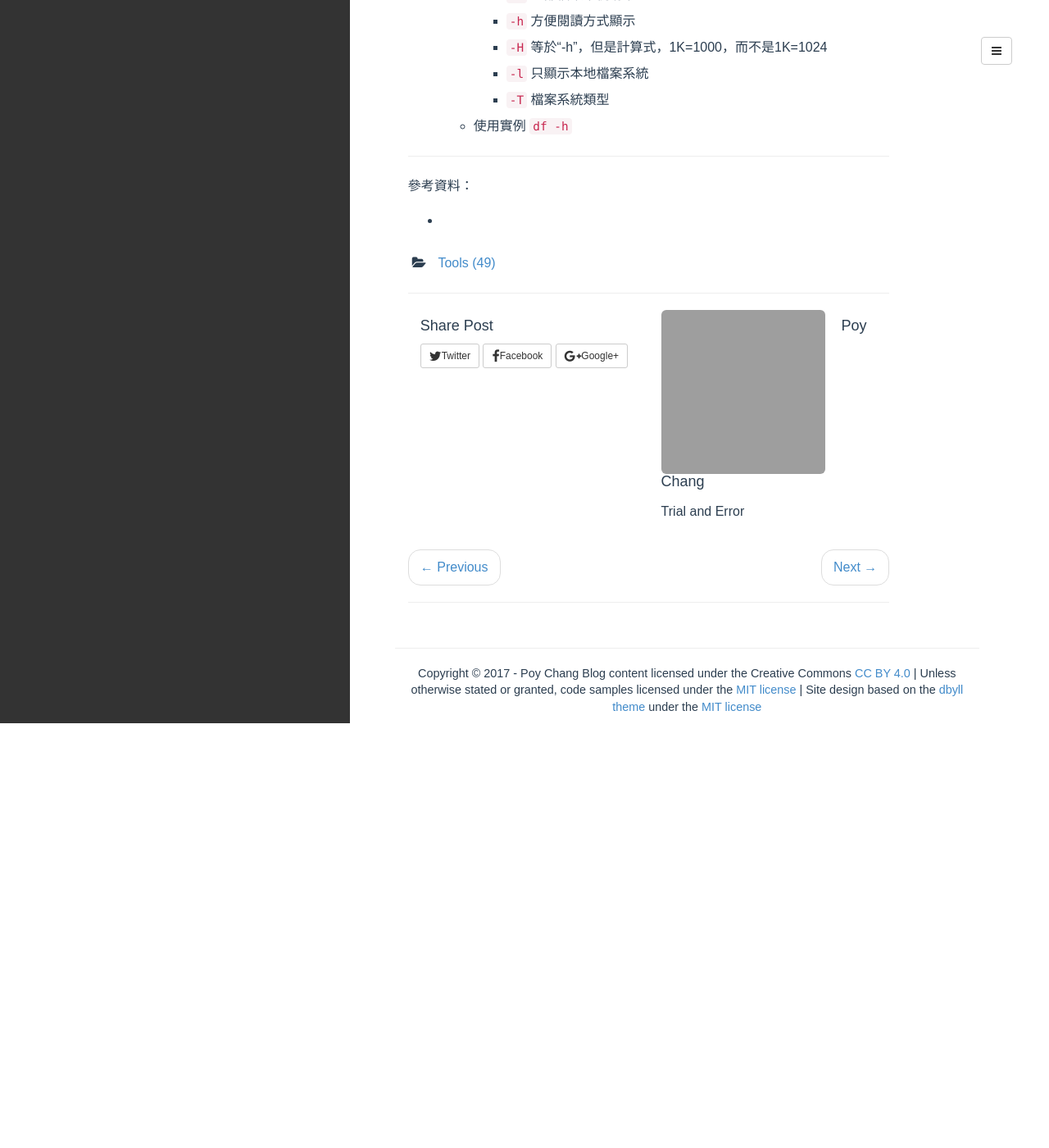
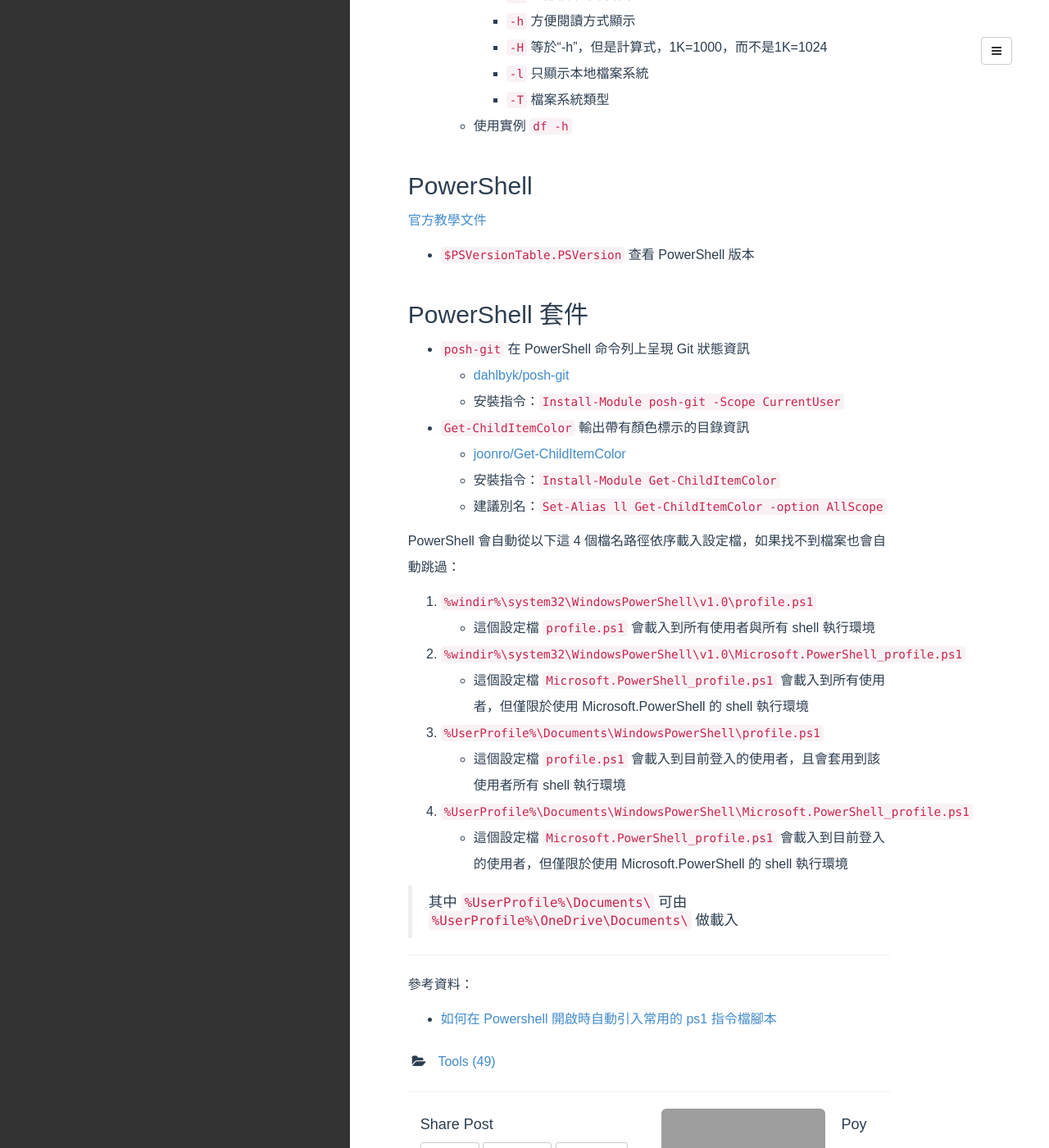
Before and after one commit to poychang/poychang.github.io, a Jekyll site: the page built from _posts/1970-01-01-note-command-line.md, in a window 1280 px wide and 1400 px high, scrolled down 2013 px. Shown: the whole window at 82% size. Built offline with Jekyll 4.4.1, drawn with Linux system fonts in a browser that asks for light colours; some web fonts are replaced; comment, search, counter and statistics services are not loaded; before the commit the page ends 2895 px from its top, so only the background shows below that; grey boxes are pictures that could not be loaded.

Commit message:
alter note

```diff
--- a/_posts/1970-01-01-note-command-line.md
+++ b/_posts/1970-01-01-note-command-line.md
@@ -82,8 +82,37 @@
 		* `-T` 檔案系統類型
 	* 使用實例 `df -h`
 
+## PowerShell
+
+[官方教學文件](https://docs.microsoft.com/zh-tw/powershell/scripting/powershell-scripting)
+
+* `$PSVersionTable.PSVersion` 查看 PowerShell 版本
+
+## PowerShell 套件
+
+* `posh-git` 在 PowerShell 命令列上呈現 Git 狀態資訊
+	* [dahlbyk/posh-git](https://github.com/dahlbyk/posh-git)
+	* 安裝指令：`Install-Module posh-git -Scope CurrentUser`
+* `Get-ChildItemColor` 輸出帶有顏色標示的目錄資訊
+	* [joonro/Get-ChildItemColor](https://github.com/joonro/Get-ChildItemColor)
+	* 安裝指令：`Install-Module Get-ChildItemColor`
+	* 建議別名：`Set-Alias ll Get-ChildItemColor -option AllScope`
+
+PowerShell 會自動從以下這 4 個檔名路徑依序載入設定檔，如果找不到檔案也會自動跳過：
+
+1. `%windir%\system32\WindowsPowerShell\v1.0\profile.ps1`
+	* 這個設定檔 `profile.ps1` 會載入到所有使用者與所有 shell 執行環境
+2. `%windir%\system32\WindowsPowerShell\v1.0\Microsoft.PowerShell_profile.ps1`
+	* 這個設定檔 `Microsoft.PowerShell_profile.ps1` 會載入到所有使用者，但僅限於使用 Microsoft.PowerShell 的 shell 執行環境
+3. `%UserProfile%\Documents\WindowsPowerShell\profile.ps1`
+	* 這個設定檔 `profile.ps1` 會載入到目前登入的使用者，且會套用到該使用者所有 shell 執行環境
+4. `%UserProfile%\Documents\WindowsPowerShell\Microsoft.PowerShell_profile.ps1`
+	* 這個設定檔 `Microsoft.PowerShell_profile.ps1` 會載入到目前登入的使用者，但僅限於使用 Microsoft.PowerShell 的 shell 執行環境
+
+>其中 `%UserProfile%\Documents\` 可由 `%UserProfile%\OneDrive\Documents\` 做載入
+
 ----------
 
 參考資料：
 
-* []()
+* [如何在 Powershell 開啟時自動引入常用的 ps1 指令檔腳本](https://msdn.microsoft.com/zh-tw/library/dn464004.aspx)
```
